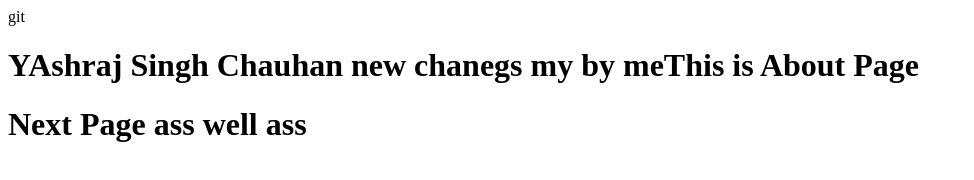
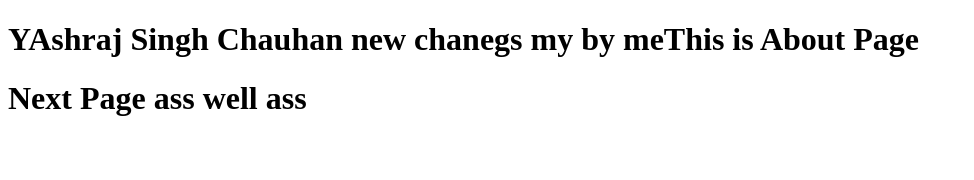
Before and after one commit to YashrajSinghChauhan/Tutorialtest, a plain HTML site: page About.html in a window 1280 px wide. Shown: the whole page, without its empty margins (0-974 px from the left). Drawn offline with Linux system fonts and the light colour scheme.

Commit message:
Second change in Krish branch by Yahsraj

```diff
--- a/About.html
+++ b/About.html
@@ -6,7 +6,7 @@
     <meta name="viewport" content="width=device-width, initial-scale=1.0">
     <title>About Page</title>
 </head>
-<body>git
+<body>
 
     <h1> YAshraj Singh Chauhan new chanegs my by meThis is About Page</h1>
     <h1>Next Page ass well ass </h1>
```
